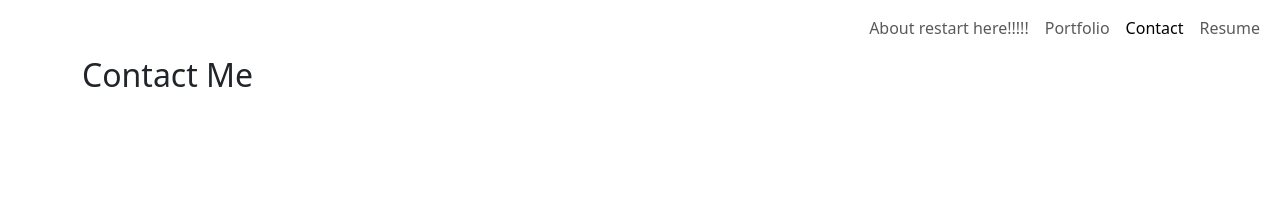
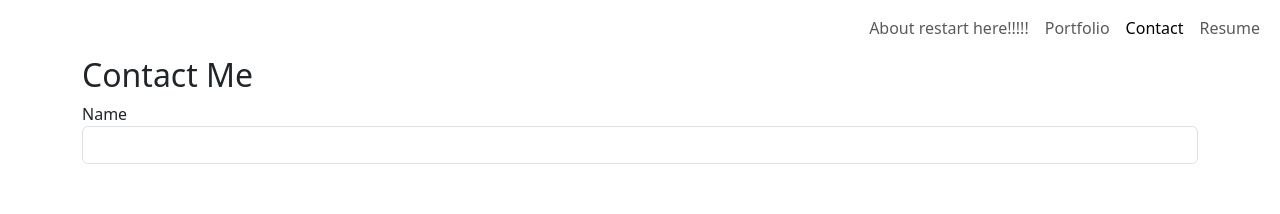
Before and after one commit to Jameshughes2009/ReactPortfolio, a React (Vite) app: page /Contact in a window 1280 px wide. Shown: the top 214 px of the page. Built offline with nearby package versions, Linux system fonts and the light colour scheme.

Commit message:
adding more to contact function

```diff
--- a/src/pages/Contact.jsx
+++ b/src/pages/Contact.jsx
@@ -44,7 +44,29 @@ export default function ContactForm() {
     return (
         <div className="container contact-container">
             <h2 className="contact-me">Contact Me</h2>
-            <form onSubmit={handleSubmit}></form>
+            <form onSubmit={handleSubmit}>
+                <div className="form-group">
+                    <label htmlFor="name"> Name </label>
+                    <input
+                        type="text"
+                        className={`form-control ${
+                            validationErrors.name ? "is-invalid": ""
+                        }`}
+                        id="name"
+                        name="name"
+                        value={formData.name}
+                        onChange={handleChange}
+                        onBlur={handleBlur}
+                        required
+                    />
+                    {validationErrors.email && (
+                        <div className="invalid-feedback">You Must Enter an Valid Email </div>
+                    )}
+                </div>
+                <div className="form-group">
+
+                </div>
+            </form>
         </div>
     )
 }
```
